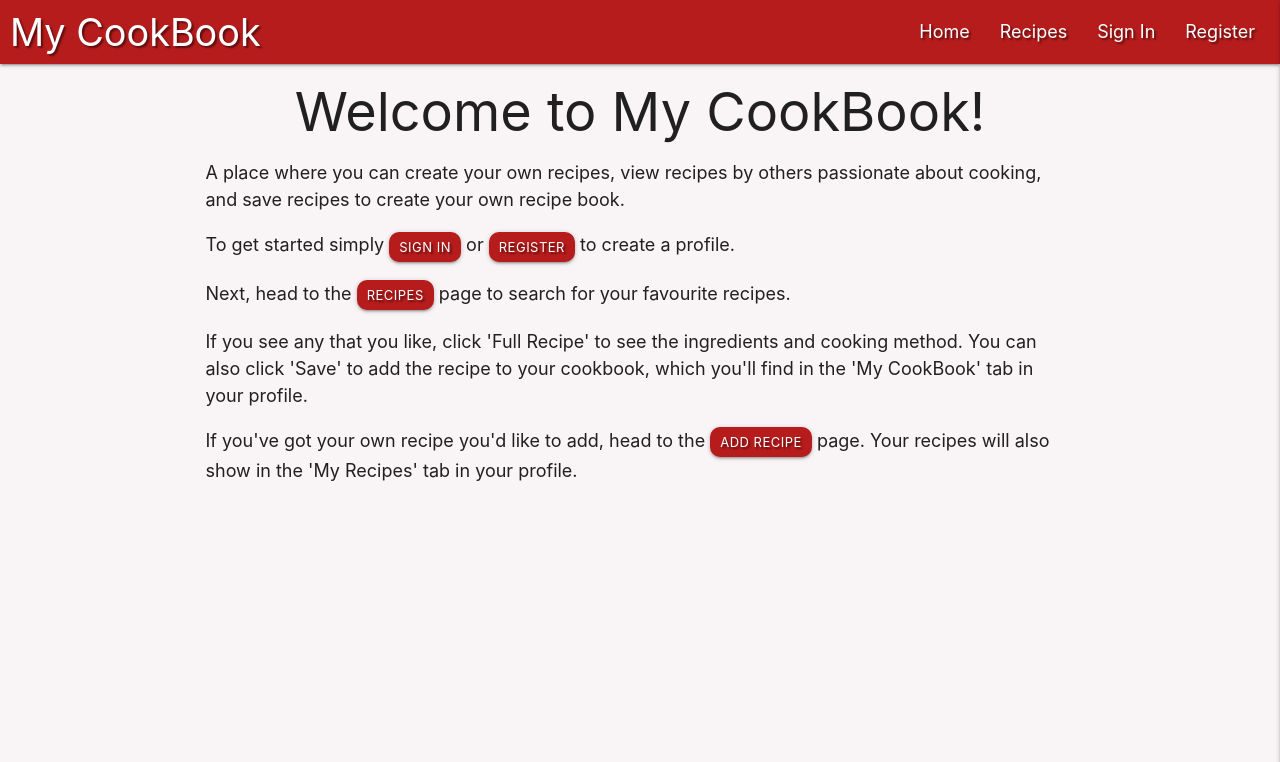
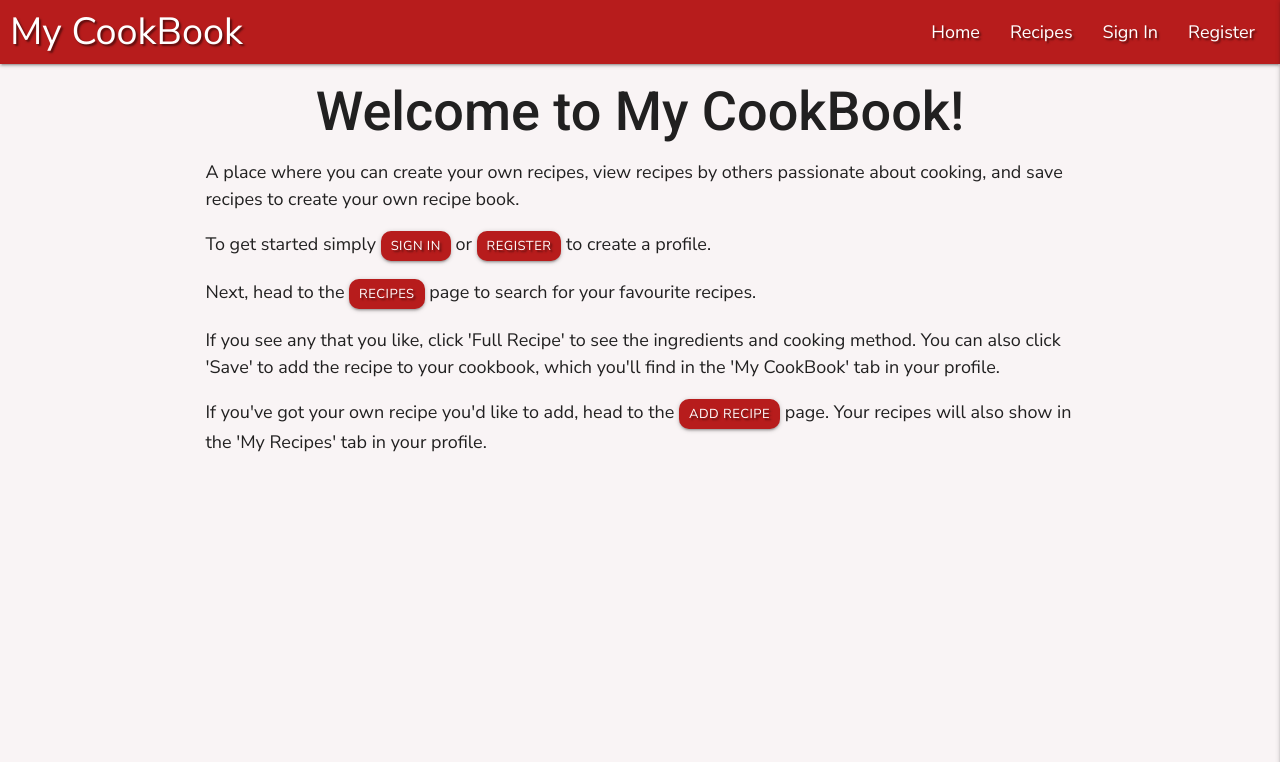
Before and after one commit to DanHodgson12/my-cook-book, a Flask app: page / in a window 1280 px wide. Shown: the top 762 px of the page. Run offline with Flask 3, Linux system fonts and the light colour scheme; some libraries are stand-ins or nearby versions.

Commit message:
feat: added google fonts and adjusted font-family

```diff
--- a/static/css/style.css
+++ b/static/css/style.css
@@ -2,10 +2,17 @@
 
 html {
     font-size: 16px;
+    font-family: 'Nunito Sans', sans-serif;
+    font-weight: 400;
 }
 
 body {
     background-color: #F9F4F5;
+}
+
+h1, h2, h3, h4, h5, h6 {
+    font-family: 'Roboto', sans-serif;
+    font-weight: 500;
 }
 
 h1 {
--- a/templates/base.html
+++ b/templates/base.html
@@ -5,6 +5,9 @@
     <meta http-equiv="X-UA-Compatible" content="IE=edge">
     <meta name="viewport" content="width=device-width, initial-scale=1.0">
     <script src="https://kit.fontawesome.com/58ae92d97f.js" crossorigin="anonymous"></script>
+    <link rel="preconnect" href="https://fonts.googleapis.com">
+    <link rel="preconnect" href="https://fonts.gstatic.com" crossorigin>
+    <link href="https://fonts.googleapis.com/css2?family=Nunito+Sans:opsz,wght@6..12,300;6..12,400&family=Roboto:wght@400;500&display=swap" rel="stylesheet">
     <link rel="stylesheet" href="https://cdnjs.cloudflare.com/ajax/libs/materialize/1.0.0/css/materialize.min.css" type="text/css">
     <link rel="stylesheet" href="{{ url_for('static', filename='css/style.css') }}">
     {% block styles %}
```
